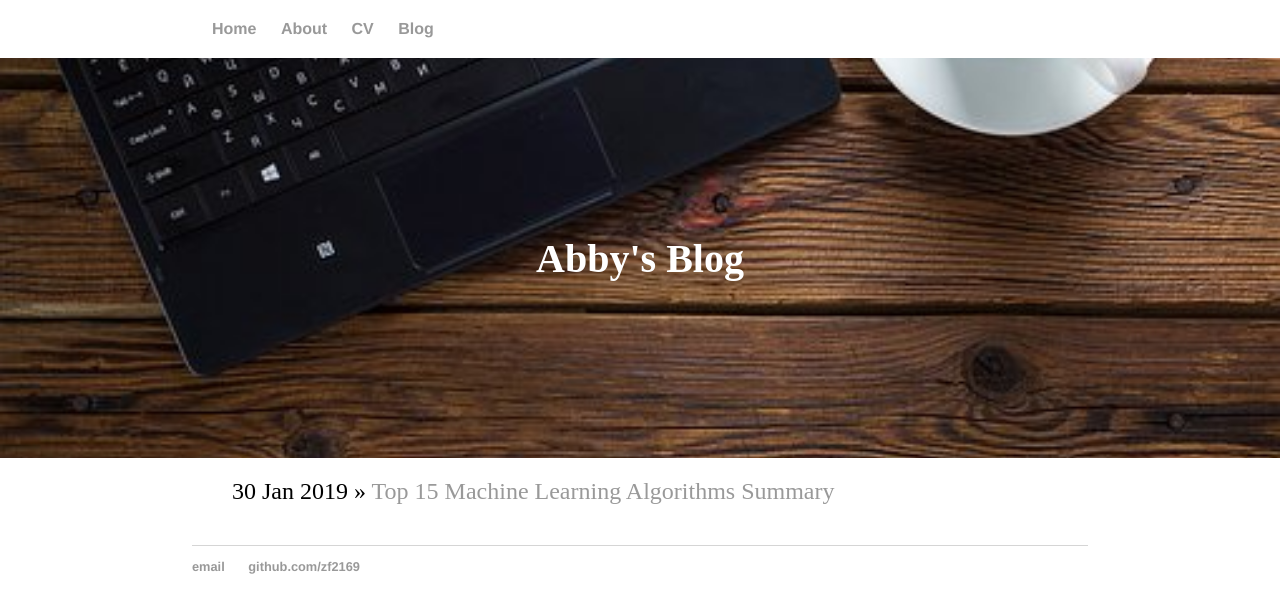
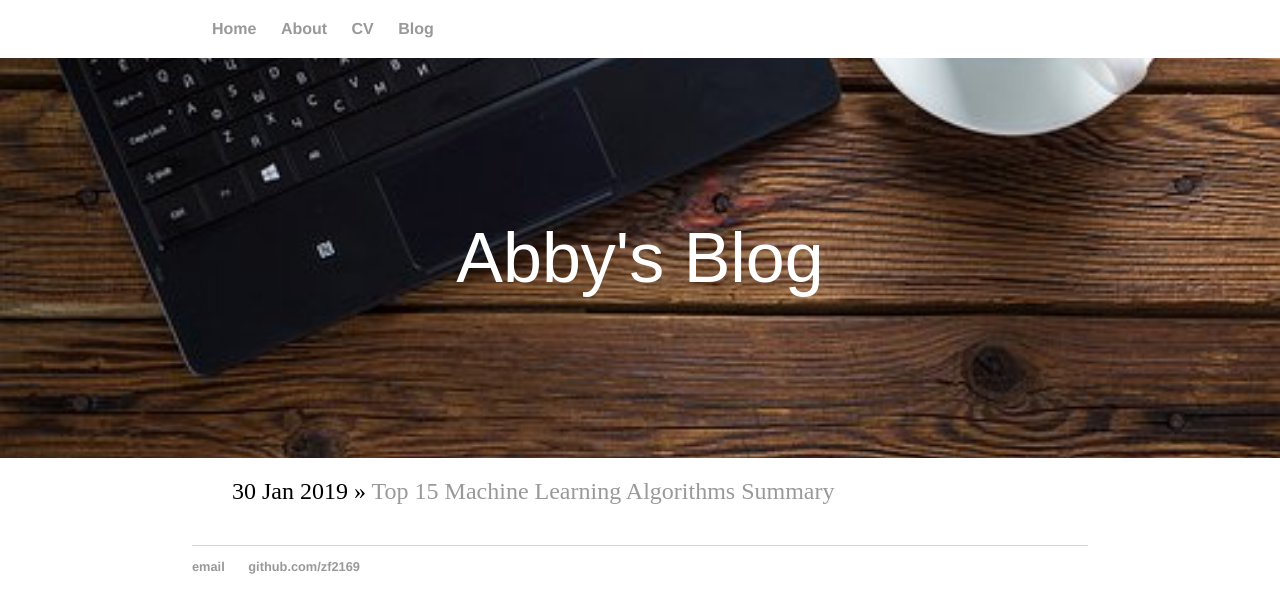
Before and after one commit to zf2169/zf2169.github.io, a Jekyll site: the page built from blog/index.html, in a window 1280 px wide. Shown: the top 613 px of the page. Built offline with Jekyll 4.4.1, drawn with Linux system fonts in a browser that asks for light colours.

Commit message:
Update index.html

```diff
--- a/blog/index.html
+++ b/blog/index.html
@@ -5,7 +5,7 @@ title: Abby's Blog
 <background>
 	<div class="blog-image">
 		<div class="blog-text">
-			<h1>{{ page.title }}</h1>
+			<h1_large>{{ page.title }}</h1_large>
 		</div>
 	</div>
 </background>
```
